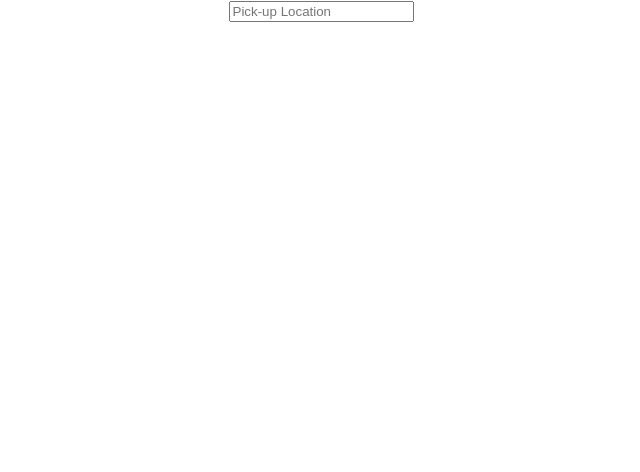
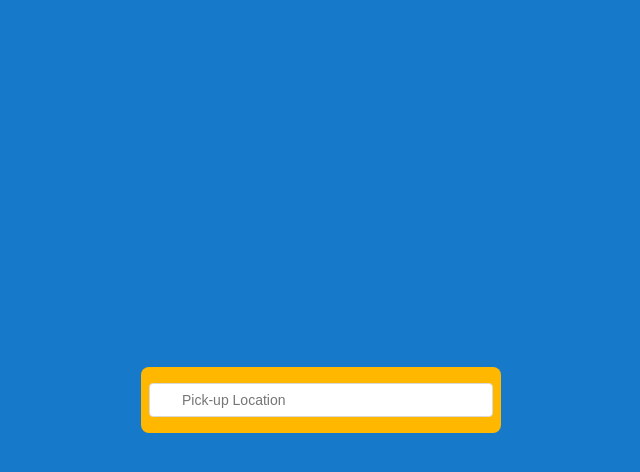
Before and after one commit to hrnik/location-autosuggest, a React (Create React App) app: page / in a window 1280 px wide. Shown: the top 472 px of the page, without its empty margins (319-959 px from the left). Built offline with nearby package versions, Linux system fonts and the light colour scheme.

Commit message:
Add folder structure and components

```diff
--- /dev/null
+++ b/jsconfig.json
@@ -0,0 +1,6 @@
+{
+  "compilerOptions": {
+    "baseUrl": "src"
+  },
+  "include": ["src"]
+}
--- a/package.json
+++ b/package.json
@@ -6,6 +6,7 @@
     "@testing-library/jest-dom": "^5.11.4",
     "@testing-library/react": "^11.1.0",
     "@testing-library/user-event": "^12.1.10",
+    "classnames": "^2.3.1",
     "lodash.debounce": "^4.0.8",
     "react": "^17.0.2",
     "react-dom": "^17.0.2",
--- a/src/App.css
+++ b/src/App.css
@@ -1,38 +1,8 @@
 .App {
-  text-align: center;
+  background: #1779ca;
+  height: 100vh;
+  display: flex;
+  justify-content: center;
+  align-items: center;
+  padding: 0 16px;
 }
-
-.App-logo {
-  height: 40vmin;
-  pointer-events: none;
-}
-
-@media (prefers-reduced-motion: no-preference) {
-  .App-logo {
-    animation: App-logo-spin infinite 20s linear;
-  }
-}
-
-.App-header {
-  background-color: #282c34;
-  min-height: 100vh;
-  display: flex;
-  flex-direction: column;
-  align-items: center;
-  justify-content: center;
-  font-size: calc(10px + 2vmin);
-  color: white;
-}
-
-.App-link {
-  color: #61dafb;
-}
-
-@keyframes App-logo-spin {
-  from {
-    transform: rotate(0deg);
-  }
-  to {
-    transform: rotate(360deg);
-  }
-}
--- a/src/App.js
+++ b/src/App.js
@@ -1,5 +1,6 @@
 import { useEffect, useState, useCallback } from "react";
 import debounce from "lodash.debounce";
+import SearchForm from "modules/Search/components/SearchForm";
 import "./App.css";
 
 const PLACE_TYPE = {
@@ -28,51 +29,9 @@ const transformSearch = (search) => {
 };
 
 function App() {
-  const [searchTerm, setSearchTerm] = useState("");
-  const [searchList, setSearchList] = useState([]);
-
-  const isShowSearch = searchTerm.length > 1;
-
-  const fetchDebounce = useCallback(
-    debounce((search) => {
-      fetch(
-        `https://www.rentalcars.com/FTSAutocomplete.do?solrIndex=fts_en&solrRows=6&solrTerm=${search}`
-      )
-        .then((response) => response.json())
-        .then((data) => {
-          setSearchList(data.results.docs.map(transformSearch));
-        });
-    }, 500),
-    []
-  );
-
-  useEffect(() => {
-    if (isShowSearch) {
-      fetchDebounce(searchTerm);
-    }
-  }, [searchTerm]);
-
-  const handleChange = (e) => {
-    const newSearchTerm = e.target.value;
-    setSearchTerm(newSearchTerm);
-  };
   return (
     <div className="App">
-      <form>
-        <input
-          value={searchTerm}
-          onChange={handleChange}
-          placeholder="Pick-up Location"
-        ></input>
-        <ul>
-          {searchList.map((search) => (
-            <li>
-              <div>{search.name}</div>
-              <div>{search.address}</div>
-            </li>
-          ))}
-        </ul>
-      </form>
+      <SearchForm />
     </div>
   );
 }
--- /dev/null
+++ b/src/components/AutoSuggestInput/index.js
@@ -0,0 +1,75 @@
+import { useState } from "react";
+import "./style.css";
+
+const KEY_CODE = {
+  UP: 38,
+  DOWN: 40,
+  ESC: 27,
+};
+const AutoSuggestInput = ({
+  value,
+  suggestions,
+  renderSuggestion,
+  onChange,
+  placeholder,
+}) => {
+  const [activeSuggestionIndex, setActiveSuggestionIndex] = useState(null);
+  const isEnoughLenthOfSeach = value && value.length >= 2;
+
+  const onMouseEnter = (index) => {
+    setActiveSuggestionIndex(index);
+  };
+
+  const onKeyDown = (e) => {
+    const { keyCode } = e;
+
+    switch (keyCode) {
+      case KEY_CODE.DOWN:
+        if (
+          activeSuggestionIndex === null ||
+          activeSuggestionIndex === suggestions.length - 1
+        ) {
+          setActiveSuggestionIndex(0);
+        } else {
+          setActiveSuggestionIndex(activeSuggestionIndex + 1);
+        }
+        break;
+      case KEY_CODE.UP:
+        if (activeSuggestionIndex === null || activeSuggestionIndex === 0) {
+          setActiveSuggestionIndex(suggestions.length - 1);
+        } else {
+          setActiveSuggestionIndex(activeSuggestionIndex - 1);
+        }
+        break;
+      default:
+        break;
+    }
+  };
+  return (
+    <div className="AutoSuggest" onKeyDown={onKeyDown}>
+      <input
+        className="AutoSuggest__input"
+        value={value}
+        onChange={onChange}
+        placeholder={placeholder}
+      ></input>
+
+      {isEnoughLenthOfSeach && Array.isArray(suggestions) && (
+        <ul className="AutoSuggest__suggestions">
+          {suggestions.length === 0 && (
+            <div className="AutoSuggest__noResults">No results found</div>
+          )}
+          {suggestions.map((suggestion, index) => (
+            <div onMouseEnter={() => onMouseEnter(index)}>
+              {renderSuggestion(suggestion, {
+                isActive: activeSuggestionIndex === index,
+              })}
+            </div>
+          ))}
+        </ul>
+      )}
+    </div>
+  );
+};
+
+export default AutoSuggestInput;
--- /dev/null
+++ b/src/components/AutoSuggestInput/style.css
@@ -0,0 +1,28 @@
+.AutoSuggest {
+  width: 100%;
+  position: relative;
+}
+
+.AutoSuggest__input {
+  width: 100%;
+  padding: 8px 8px 8px 32px;
+  border: 1px solid #d9d9d9;
+  border-radius: 4px;
+  font-size: 14px;
+}
+
+.AutoSuggest__suggestions {
+  position: absolute;
+  top: 100%;
+  left: 0;
+  right: 0;
+  background: white;
+  padding: 0;
+  margin: 0;
+  border: 1px solid #1a1a1a;
+  border-radius: 4px;
+}
+
+.AutoSuggest__noResults {
+  padding: 8px;
+}
--- a/src/index.css
+++ b/src/index.css
@@ -1,13 +1,14 @@
 body {
   margin: 0;
-  font-family: -apple-system, BlinkMacSystemFont, 'Segoe UI', 'Roboto', 'Oxygen',
-    'Ubuntu', 'Cantarell', 'Fira Sans', 'Droid Sans', 'Helvetica Neue',
+  font-family: -apple-system, BlinkMacSystemFont, "Segoe UI", "Roboto", "Oxygen",
+    "Ubuntu", "Cantarell", "Fira Sans", "Droid Sans", "Helvetica Neue",
     sans-serif;
   -webkit-font-smoothing: antialiased;
   -moz-osx-font-smoothing: grayscale;
 }
 
-code {
-  font-family: source-code-pro, Menlo, Monaco, Consolas, 'Courier New',
-    monospace;
+*,
+*:before,
+*:after {
+  box-sizing: border-box;
 }
--- /dev/null
+++ b/src/modules/Search/components/LocationInput/index.js
@@ -0,0 +1,118 @@
+import AutoSuggestInput from "components/AutoSuggestInput";
+import classNames from "classnames";
+import "./style.css";
+
+import { useEffect, useState, useCallback } from "react";
+import debounce from "lodash.debounce";
+
+const PLACE_TYPE = {
+  CITY: "C",
+  AIRPORT: "A",
+  DISTRICT: "D",
+};
+const filterAndJoin = (items, prefix = ", ") =>
+  items.filter((x) => x).join(prefix);
+
+const transformSearch = (search) => {
+  const { name, region, city, country, placeType } = search;
+  const newResult = {
+    name,
+    placeType,
+    city,
+    country,
+  };
+
+  let address = filterAndJoin([region, country]);
+
+  if (placeType !== PLACE_TYPE.CITY && city) {
+    address = filterAndJoin([city, address]);
+  }
+
+  newResult.address = address;
+
+  return newResult;
+};
+
+const getPlaceLabel = (search) => {
+  switch (search.placeType) {
+    case PLACE_TYPE.CITY:
+      return "City";
+    case PLACE_TYPE.AIRPORT:
+      return "Airport";
+    case PLACE_TYPE.DISTRICT:
+      return "District";
+    default:
+      return "";
+  }
+};
+const LocationInput = () => {
+  const [searchTerm, setSearchTerm] = useState("");
+  const [searchList, setSearchList] = useState(null);
+
+  const isShowSearch = searchTerm.length > 1;
+
+  const fetchDebounce = useCallback(
+    debounce((search) => {
+      fetch(
+        `https://www.rentalcars.com/FTSAutocomplete.do?solrIndex=fts_en&solrRows=6&solrTerm=${search}`
+      )
+        .then((response) => response.json())
+        .then((data) => {
+          if (data.results.numFound === 0) {
+            setSearchList([]);
+          } else {
+            setSearchList(data.results.docs.map(transformSearch));
+          }
+        });
+    }, 500),
+    []
+  );
+
+  useEffect(() => {
+    if (isShowSearch) {
+      fetchDebounce(searchTerm);
+    }
+  }, [searchTerm]);
+
+  const handleChange = (e) => {
+    setSearchTerm(e.target.value);
+  };
+  return (
+    <AutoSuggestInput
+      value={searchTerm}
+      onChange={handleChange}
+      placeholder="Pick-up Location"
+      suggestions={searchList}
+      renderSuggestion={(suggestion, { isActive }) => (
+        <li
+          className={classNames("LocationInput__suggestion", {
+            "LocationInput__suggestion--active": isActive,
+          })}
+        >
+          <div
+            className={classNames("LocationInput__suggestionLabel", {
+              "LocationInput__suggestionLabel--airport":
+                suggestion.placeType === PLACE_TYPE.AIRPORT,
+              "LocationInput__suggestionLabel--city":
+                suggestion.placeType === PLACE_TYPE.CITY,
+              "LocationInput__suggestionLabel--district":
+                suggestion.placeType === PLACE_TYPE.DISTRICT,
+            })}
+          >
+            {getPlaceLabel(suggestion)}
+          </div>
+          <div>
+            <div className="LocationInput__suggestionName">
+              {suggestion.name}
+            </div>
+            <div className="LocationInput__suggestionAddress">
+              {suggestion.address}
+            </div>
+          </div>
+        </li>
+      )}
+    />
+  );
+};
+
+export default LocationInput;
--- /dev/null
+++ b/src/modules/Search/components/LocationInput/style.css
@@ -0,0 +1,45 @@
+.LocationInput__suggestion {
+  display: flex;
+  align-items: flex-start;
+  padding: 8px;
+  border-bottom: 1px solid #e7e7e7;
+  cursor: pointer;
+}
+
+.LocationInput__suggestion--active {
+  background: #e7f4fe;
+}
+
+.LocationInput__suggestionLabel {
+  min-width: 60px;
+  border-radius: 4px;
+  color: white;
+  text-align: center;
+  font-size: 12px;
+  padding: 2px 4px;
+  font-weight: 500;
+  left: 14px;
+}
+
+.LocationInput__suggestionLabel--airport {
+  background: #961412;
+}
+
+.LocationInput__suggestionLabel--city {
+  background: #0a63b0;
+}
+
+.LocationInput__suggestionLabel--district {
+  background: #017c44;
+}
+
+.LocationInput__suggestionName {
+  font-size: 14px;
+  padding-left: 8px;
+  font-weight: 500;
+}
+
+.LocationInput__suggestionAddress {
+  font-size: 12px;
+  padding-left: 8px;
+}
--- /dev/null
+++ b/src/modules/Search/components/SearchForm/index.js
@@ -0,0 +1,13 @@
+import "../LocationInput";
+import LocationInput from "../LocationInput";
+import "./style.css";
+
+const SearchForm = () => {
+  return (
+    <form className="SearchForm">
+      <LocationInput />
+    </form>
+  );
+};
+
+export default SearchForm;
--- /dev/null
+++ b/src/modules/Search/components/SearchForm/style.css
@@ -0,0 +1,7 @@
+.SearchForm {
+  background: #ffb700;
+  padding: 16px 8px;
+  border-radius: 8px;
+
+  min-width: 360px;
+}
```
Also changed, not shown: 2 other files (tests, documents, lock files or other folders).
